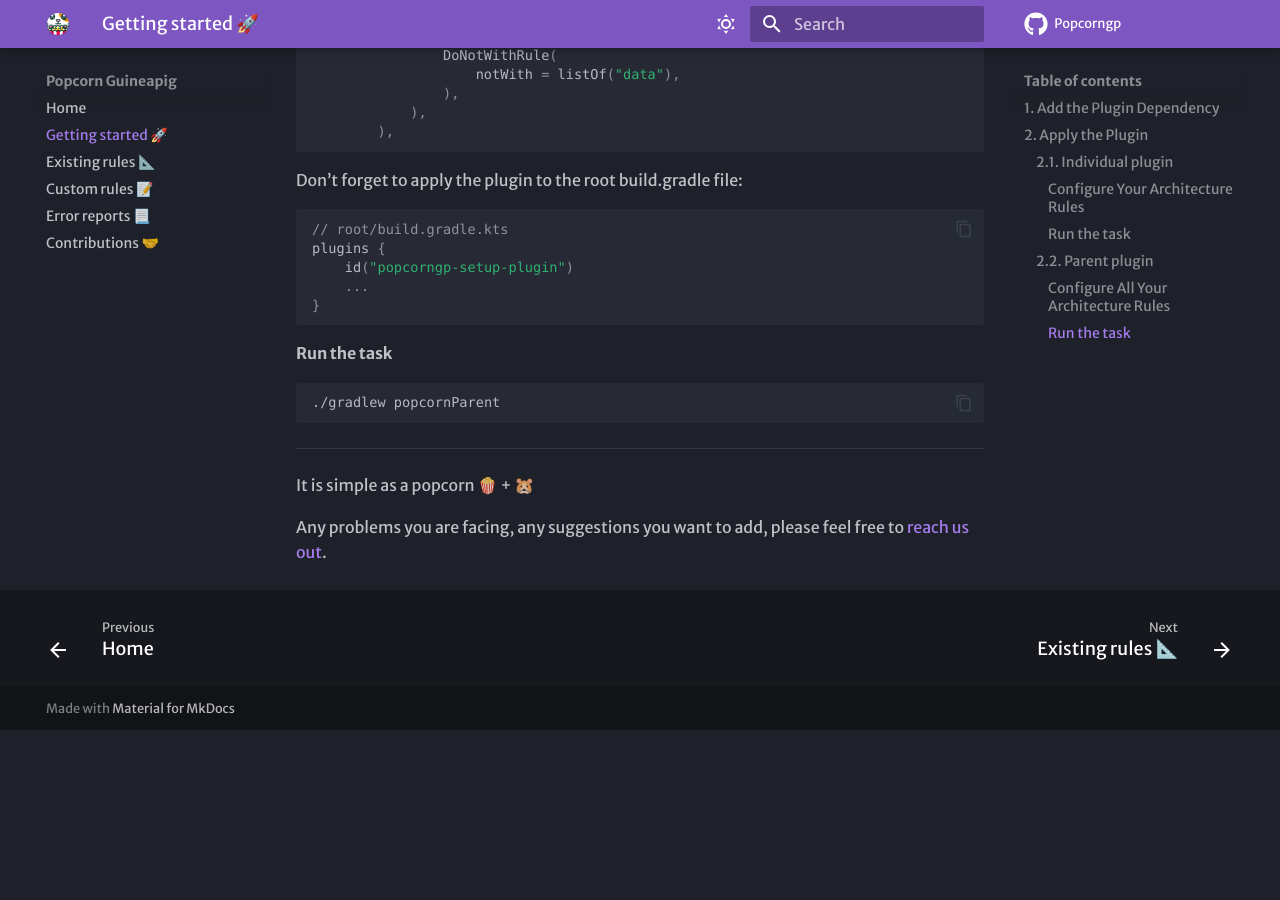
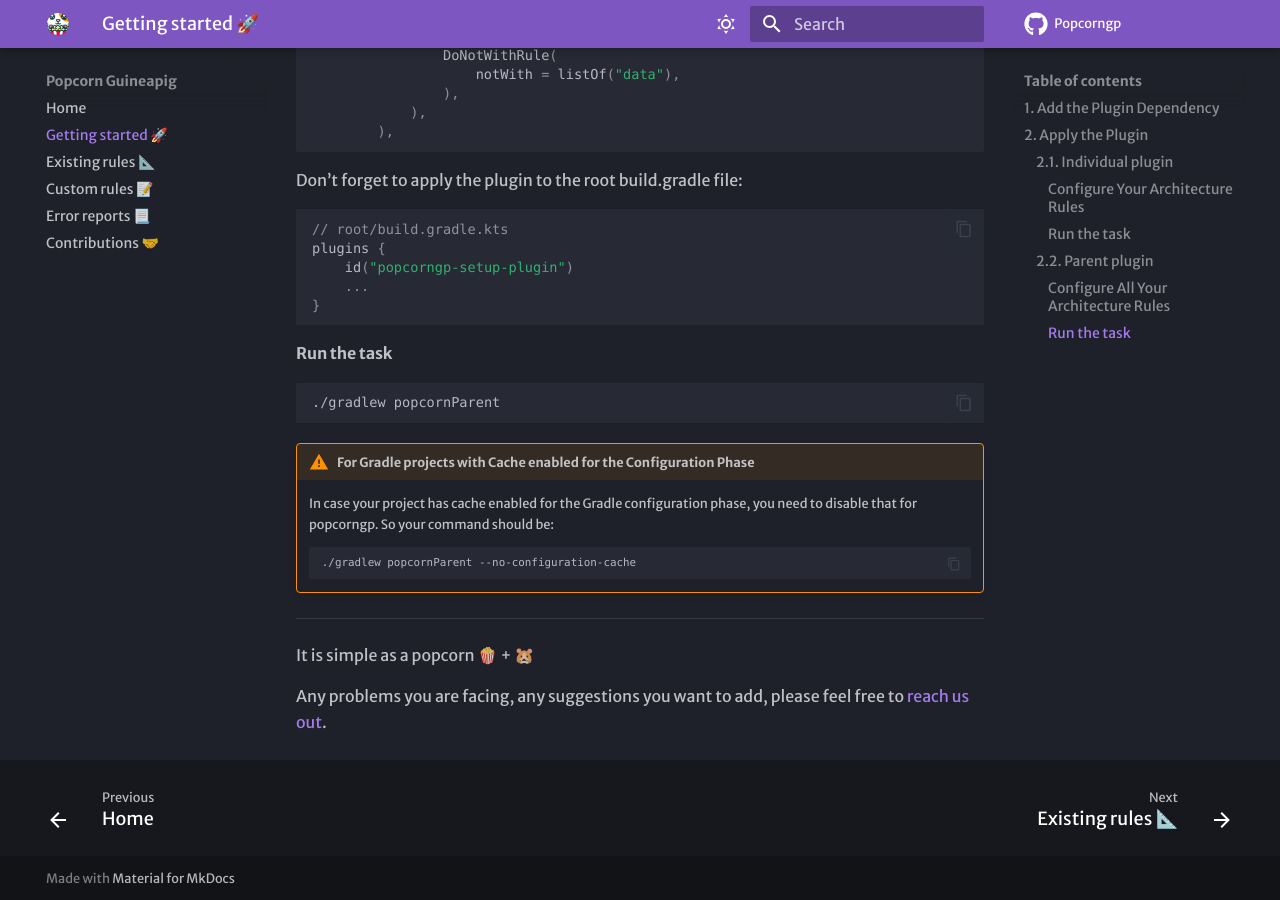
Before and after one commit to CodandoTV/popcorn-guineapig, an MkDocs documentation site: the page built from docs/1-getting-started.md, in a window 1280 px wide and 900 px high, scrolled down 1880 px. Built offline with MkDocs 1.6.1 and Material for MkDocs 9.7.7, drawn with Linux system fonts in a browser that asks for light colours; some web fonts are replaced; comment, search, counter and statistics services are not loaded; before the commit the page ends 2610 px from its top, so only the background shows below that.

Commit message:
Add warning for disabling configuration cache in Gradle

````diff
--- a/docs/1-getting-started.md
+++ b/docs/1-getting-started.md
@@ -113,6 +113,12 @@
 ./gradlew popcornParent
 ```
 
+!!!warning "For Gradle projects with Cache enabled for the  Configuration Phase"
+    In case your project has cache enabled for the Gradle configuration phase, you need to disable that for popcorngp. So your command should be:
+    ```sh
+    ./gradlew popcornParent --no-configuration-cache
+    ```
+
 ---
 
 It is simple as a popcorn 🍿 + 🐹
````
